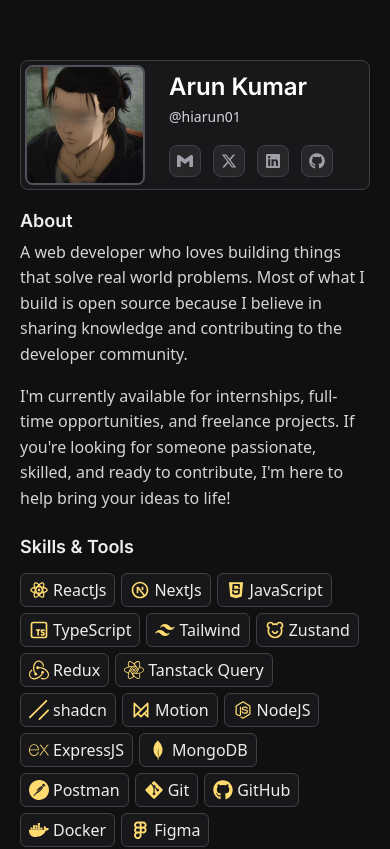
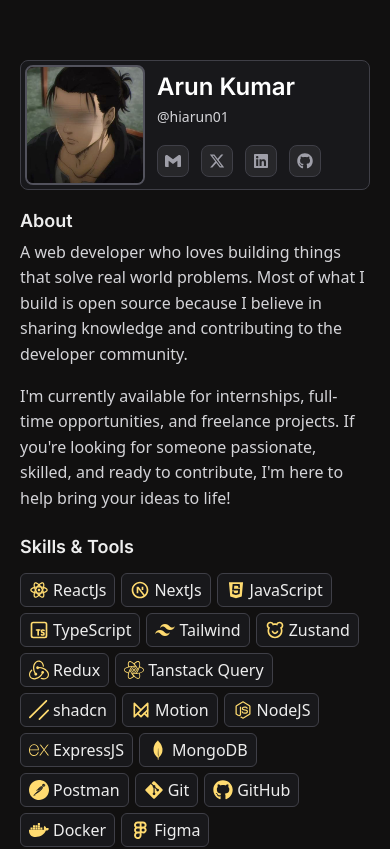
Before and after one commit to hiarun01/my-portfolio, a Next.js app: page / in a window 390 px wide. Shown: the top 849 px of the page. Built offline with nearby package versions, Linux system fonts and the light colour scheme.

Commit message:
reduce gap in mb view

```diff
--- a/components/About.tsx
+++ b/components/About.tsx
@@ -41,7 +41,7 @@ export default function About() {
   return (
     <div className="">
       {/* Profile Header */}
-      <div className="flex items-center gap-6 mb-5 lg:p-4 p-1 bg-zinc-900 border border-zinc-700 rounded-lg">
+      <div className="flex items-center lg:gap-6 gap-3 mb-5 lg:p-4 p-1 bg-zinc-900 border border-zinc-700 rounded-lg">
         {/* Profile Image */}
         <div className="flex-shrink-0">
           <div className="w-30 h-30 rounded-lg overflow-hidden border-2 border-zinc-600">
```
